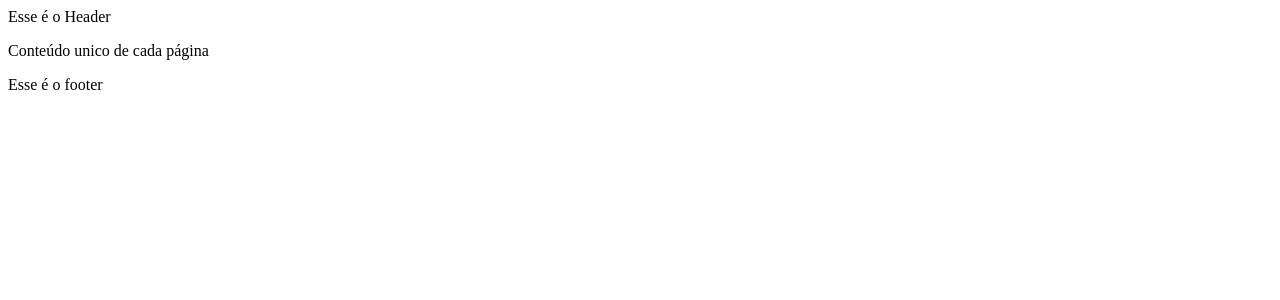
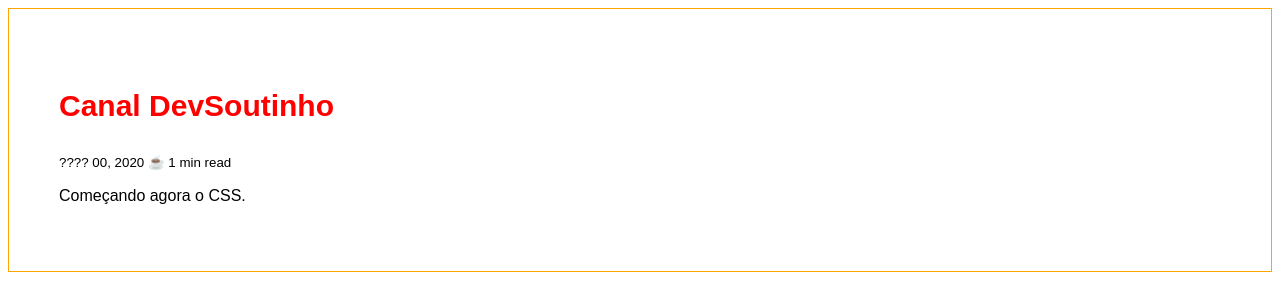
Before and after one commit to omariosouto/devsoutinho-site, a Next.js app: page / in a window 1280 px wide. Shown: the top 300 px of the page. Built offline with nearby package versions, Linux system fonts and the light colour scheme.

Commit message:
fim do vídeo 01 sobre styled components

```diff
--- a/pages/_app.js
+++ b/pages/_app.js
@@ -3,7 +3,10 @@ import { ThemeProvider } from 'styled-components'
 
 const theme = {
   colors: {
-    primary: '#0070f3',
+    primary: 'red',
+  },
+  spacing: {
+    big: 50,
   },
 }
 
--- a/pages/index.js
+++ b/pages/index.js
@@ -1,19 +1,70 @@
+import React from 'react';
+import styled, { createGlobalStyle } from 'styled-components';
+
 import Head from '../src/infra/components/Head';
 import Typography from '../src/components/foundation/Typography';
 import Header from '../src/patterns/Header';
 import Footer from '../src/patterns/Footer';
 
+
+const GlobalStyle = createGlobalStyle`
+  * {
+      font-family: sans-serif;
+  }
+`;
+
+const fontSize = 30;
+
+const Title = styled.h3`
+  font-size: ${fontSize}px;
+  a {
+    color: ${({ theme }) => {
+      return theme.colors.primary;
+    }};
+    text-decoration: none;
+    &:hover {
+      color: #666;
+    }
+  }
+`;
+
+
+const PostCardWrapper = styled.article`
+  border: 1px solid orange;
+  padding: ${({theme}) => theme.spacing.big}px;
+`;
+
+// function Title({ children }) {
+//   return <h3>{children}</h3>
+// }
+
+function PostCard() {
+  return (
+    <PostCardWrapper>
+        <header>
+          <Title>
+            <a rel="bookmark" href="/the-wet-codebase/">Canal DevSoutinho</a>
+          </Title>
+          <small>???? 00, 2020 ☕️ 1 min read</small>
+        </header>
+        <p>Começando agora o CSS.</p>
+    </PostCardWrapper>
+  )
+}
+
 export default function Home() {
   return (
     <div>
+      <GlobalStyle />
       <Head title="Home - DevSoutinho Site" />
-      <Header />
+      {/* <Header /> */}
       <main>
-        <Typography>
+        <PostCard />
+        {/* <Typography>
           Conteúdo unico de cada página
-        </Typography>
+        </Typography> */}
       </main>
-      <Footer />
+      {/* <Footer /> */}
     </div>
   );
 }
```
